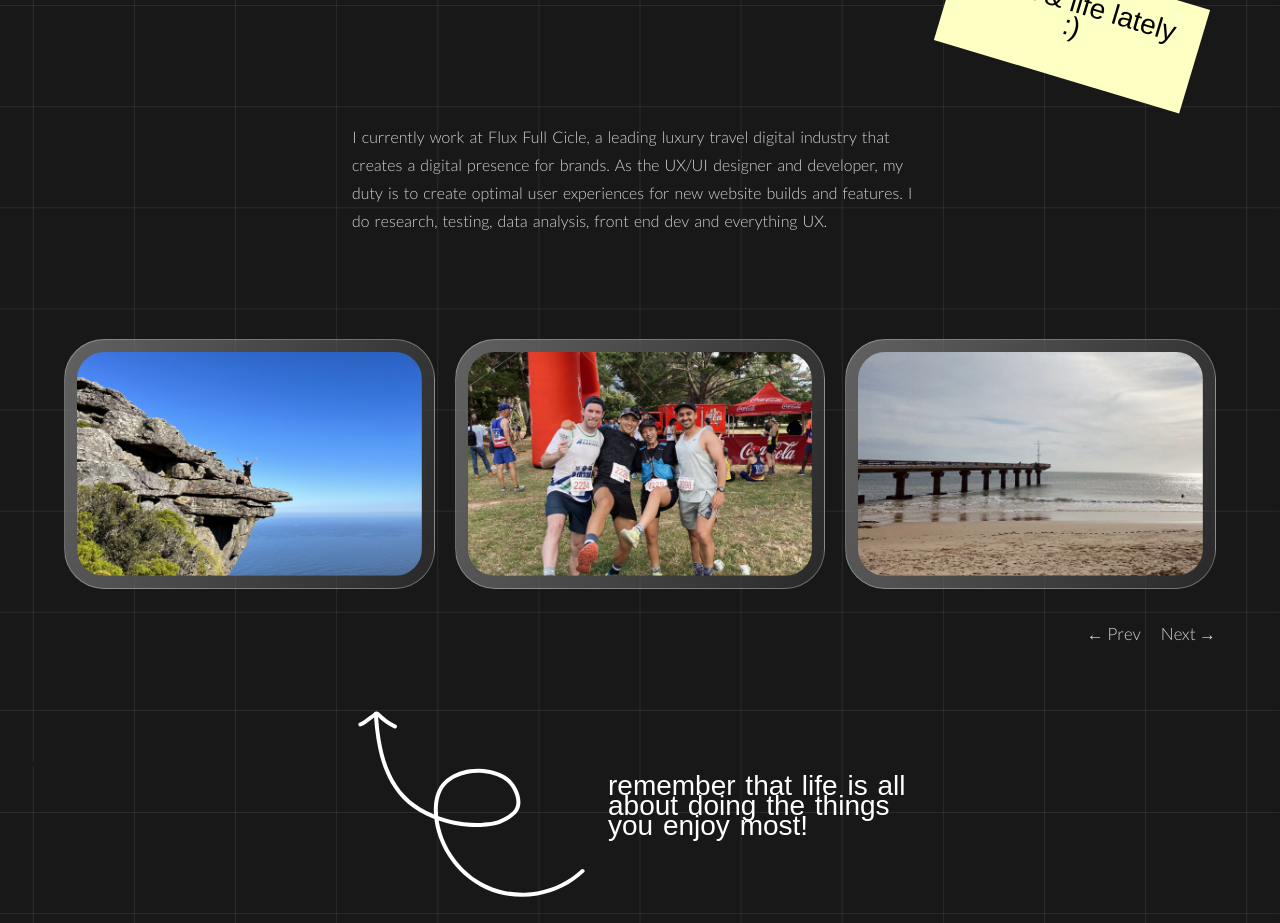
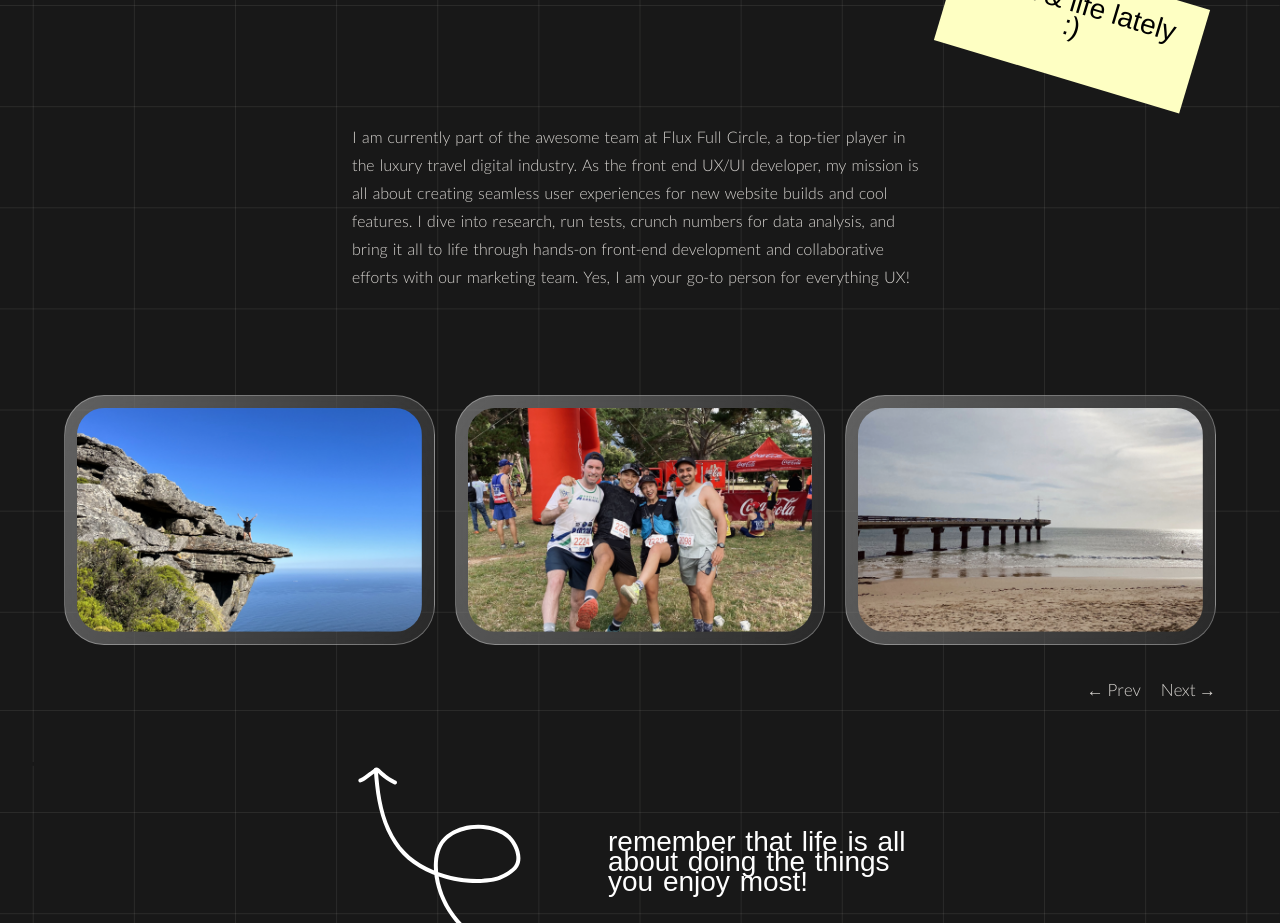
Before and after one commit to amber-jones/portfolio, a Next.js app: page /about in a window 1280 px wide. Shown: the part 4080-5003 px from the top of the page. Built offline with nearby package versions, Linux system fonts and the light colour scheme; a web font is replaced by a local one.

Commit message:
updates about section

```diff
--- a/src/app/about/page.js
+++ b/src/app/about/page.js
@@ -127,7 +127,7 @@ export default function About() {
           </div>
 
           <div className='flex flex-col gap-5 py-5 md:py-16 mx-10 md:mx-auto max-w-xl pt-20 lg:pt-10 xl:pt-36'>
-            <p className='text-cream'>I currently work at Flux Full Cicle, a leading luxury travel digital industry that creates a digital presence for brands. As the UX/UI designer and developer, my duty is to create optimal user experiences for new website builds and features. I do research, testing, data analysis, front end dev and everything UX.</p>
+            <p className='text-cream'>I am currently part of the awesome team at Flux Full Circle, a top-tier player in the luxury travel digital industry. As the front end UX/UI developer, my mission is all about creating seamless user experiences for new website builds and cool features. I dive into research, run tests, crunch numbers for data analysis, and bring it all to life through hands-on front-end development and collaborative efforts with our marketing team. Yes, I am your go-to person for everything UX!</p>
           </div>
 
           <div className='lg:mt-10 px-5 md:px-16'>
```
